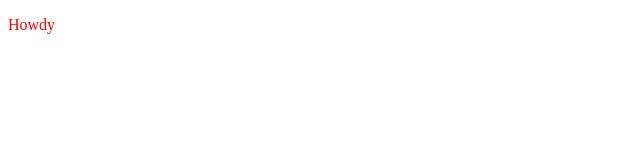
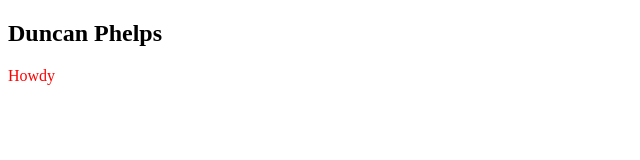
Before and after one commit to pheldu95/pheldu95.github.io, a plain HTML site: page index.html in a window 1280 px wide. Shown: the whole page, without its empty margins (0-640 px from the left). Drawn offline with Linux system fonts and the light colour scheme.

Commit message:
added duncan phelps

```diff
--- a/index.html
+++ b/index.html
@@ -6,6 +6,7 @@
   </head>
 
   <body>
+    <h2>Duncan Phelps</h2>
     <p>Howdy</p>
    </body>
 <html>
```
